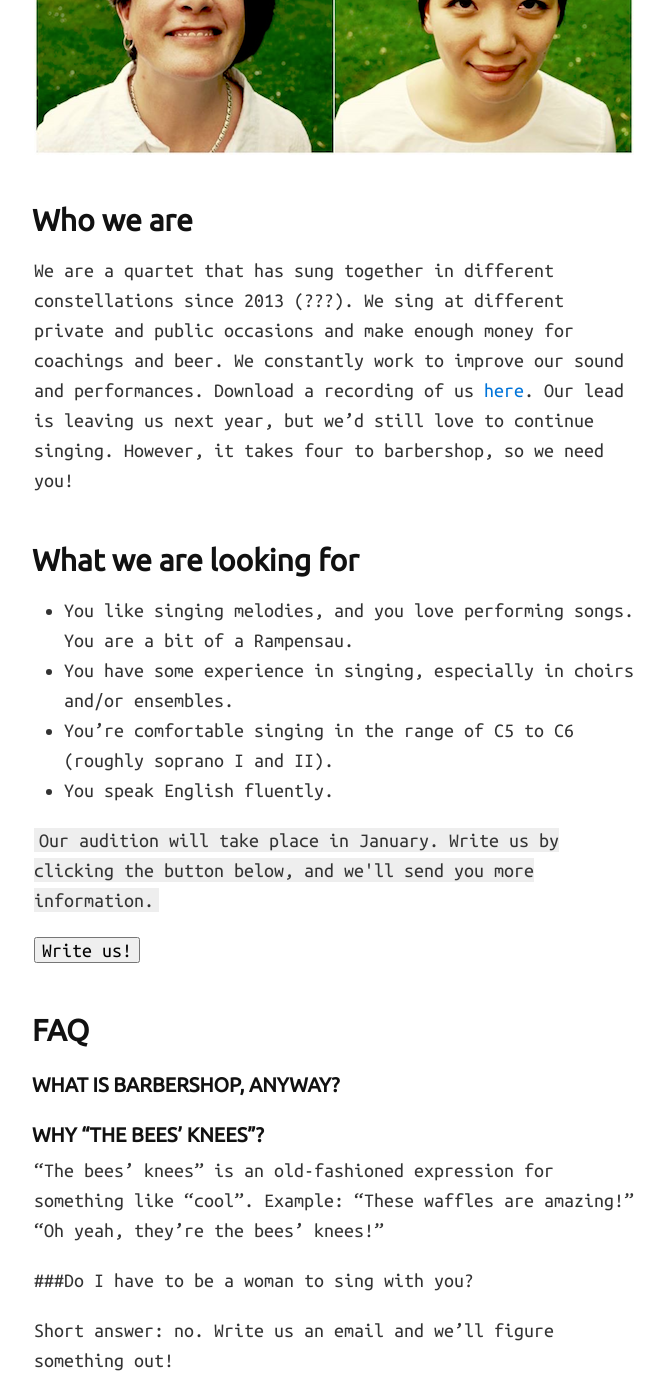
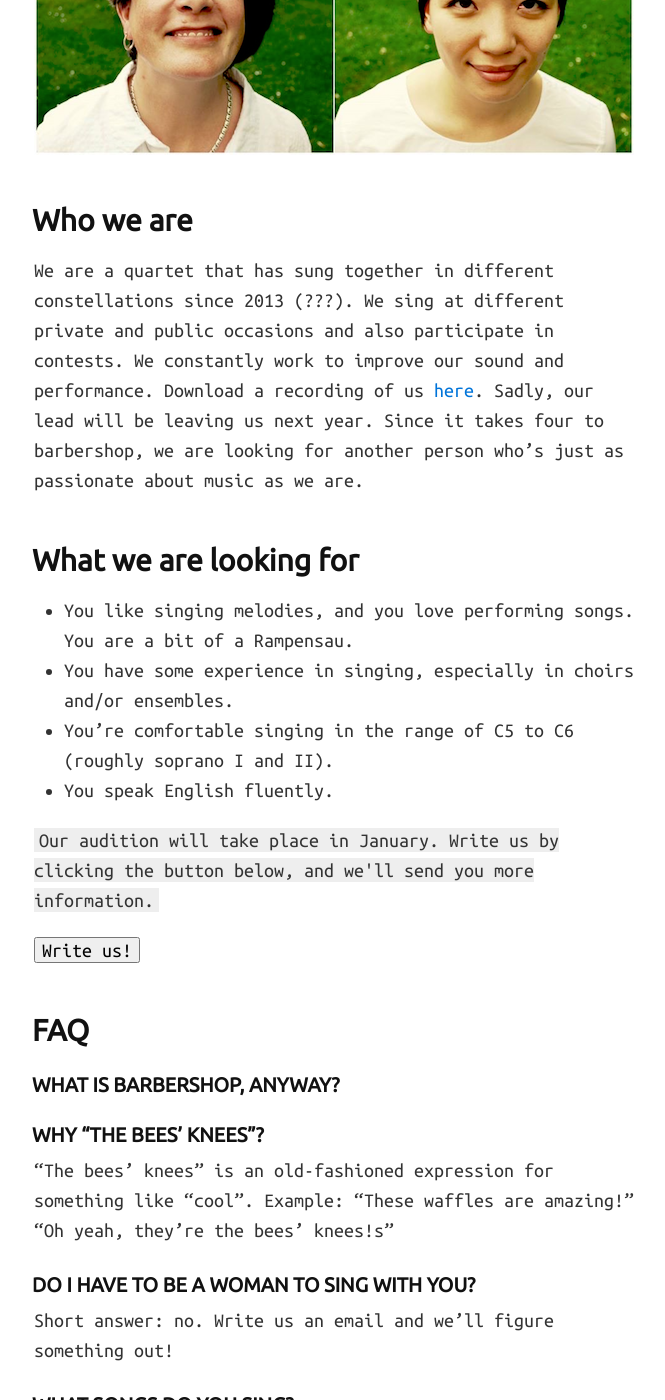
Before and after one commit to bumbleblue/bees, a Jekyll site: the page built from index.md, in a window 1280 px wide and 1400 px high, scrolled down 914 px. Shown: the whole window, without its empty margins (306-971 px from the left). Built offline with Jekyll 4.4.1, drawn with Linux system fonts in a browser that asks for light colours; some of the changed text lies outside the part shown.

Commit message:
minor edit

```diff
--- a/index.md
+++ b/index.md
@@ -1,7 +1,7 @@
 ---
 layout: default
 ---
-...we will follow! We are **The Bees' Knees**, a women's a cappella group in Berlin, and we are looking for a new lead. That's a person who sings the melody part in a <a href="#barbershop">barbershop</a> quartet. If you enjoy high-level singing, close harmonies, and sappy love songs, you should definitely come to our audition in January 2017!
+... we will follow! We are **The Bees' Knees**, a women's a cappella group in Berlin, and we are looking for a new lead. That's a person who sings the melody part in a <a href="#barbershop">barbershop</a> quartet. If you enjoy high-level singing, close harmonies, and sappy love songs, you should definitely come to our audition in January 2017!
 
 <a href="mailto&#58;&#116;&#104;&#101;&#98;&#107;&#52;&#98;&#101;&#114;&#108;&#105;&#110;&#64;&#103;&#109;&#97;&#105;&#108;&#46;&#99;&#111;&#109;?subject=I'm interested in singing with you!"><button>Write us!</button></a>
 
@@ -9,12 +9,11 @@
 
 ## Who we are
 
-We are a quartet that has sung together in different constellations since 2013 (???). We sing at different private and public occasions and make enough money for coachings and beer. We constantly work to improve our sound and performances.
-Download a recording of us [here](https://knowyourcompany.com/).
-Our lead is leaving us next year, but we'd still love to continue singing. However, it takes four to barbershop, so we need you!
+We are a quartet that has sung together in different constellations since 2013 (???). We sing at different private and public occasions and also participate in contests. We constantly work to improve our sound and performance.
+Download a recording of us [here](https://dropbox.com).
+Sadly, our lead will be leaving us next year. Since it takes four to barbershop, we are looking for another person who's just as passionate about music as we are.
 
 ## What we are looking for
-
 
 * You like singing melodies, and you love performing songs. You are a bit of a Rampensau.
 * You have some experience in singing, especially in choirs and/or ensembles.
```
Also changed, not shown: other parts of index.md (+5 -5 lines).
